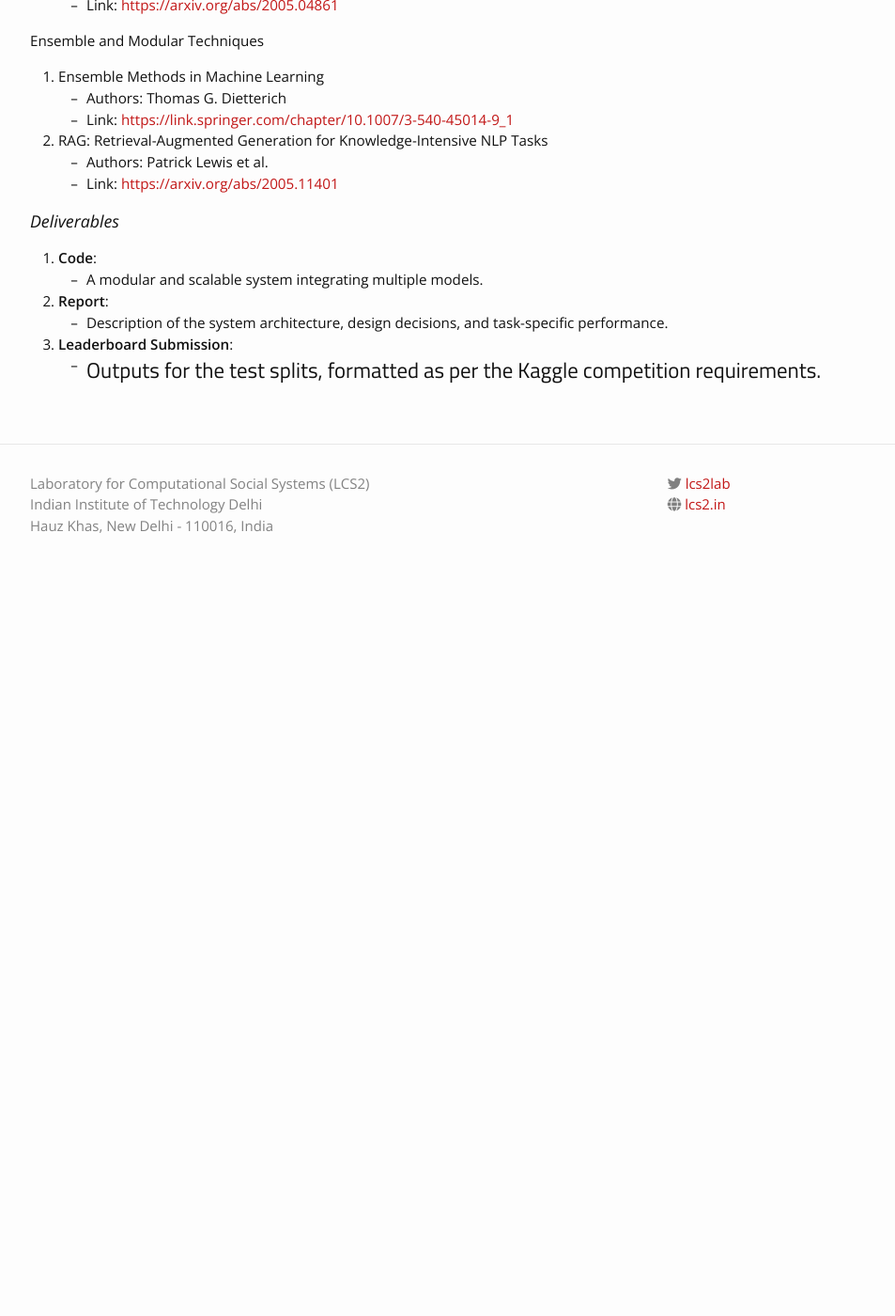
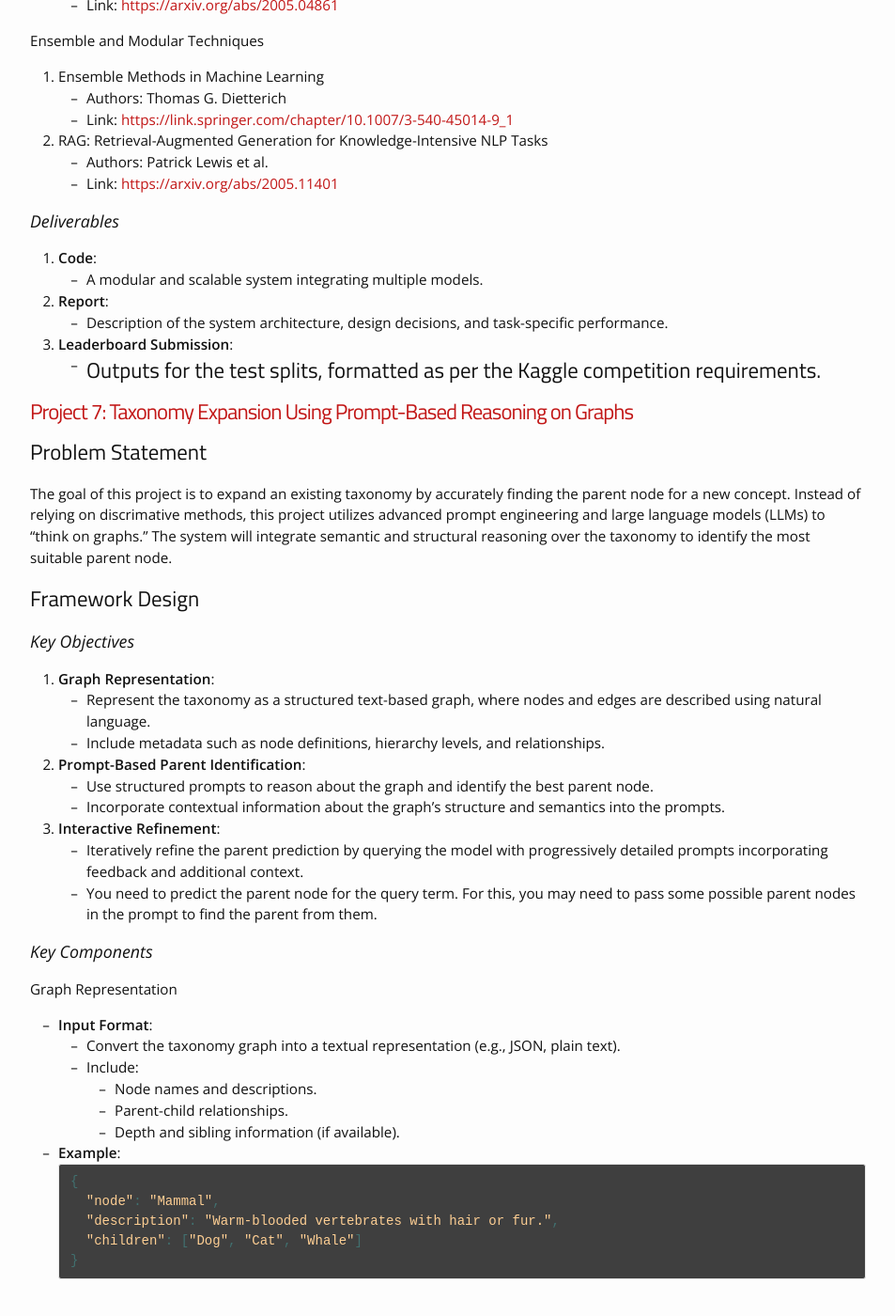
Before and after one commit to lcs2-iitd/ELL884-2402, a Jekyll site: the page built from project.md, in a window 1280 px wide and 1400 px high, scrolled down 7552 px. Shown: the whole window at 94% size, without its empty margins (163-1116 px from the left). Built offline with Jekyll 4.4.1, drawn with Linux system fonts in a browser that asks for light colours; nearby versions of some CDN libraries; before the commit the page ends 8182 px from its top, so only the background shows below that.

Commit message:
Update project.md

````diff
--- a/project.md
+++ b/project.md
@@ -349,3 +349,45 @@ To assist in designing your system, here are some relevant papers that provide i
 3. **Leaderboard Submission**:
    - Outputs for the test splits, formatted as per the Kaggle competition requirements.
 ---
+
+# Project 7: Taxonomy Expansion Using Prompt-Based Reasoning on Graphs
+
+## Problem Statement
+
+The goal of this project is to expand an existing taxonomy by accurately finding the parent node for a new concept. Instead of relying on discrimative methods, this project utilizes advanced prompt engineering and large language models (LLMs) to "think on graphs." The system will integrate semantic and structural reasoning over the taxonomy to identify the most suitable parent node.
+
+## Framework Design
+
+### Key Objectives
+
+1. **Graph Representation**:
+   - Represent the taxonomy as a structured text-based graph, where nodes and edges are described using natural language.
+   - Include metadata such as node definitions, hierarchy levels, and relationships.
+
+2. **Prompt-Based Parent Identification**:
+   - Use structured prompts to reason about the graph and identify the best parent node.
+   - Incorporate contextual information about the graph's structure and semantics into the prompts.
+
+3. **Interactive Refinement**:
+   - Iteratively refine the parent prediction by querying the model with progressively detailed prompts incorporating feedback and additional context.
+   - You need to predict the parent node for the query term. For this, you may need to pass some possible parent nodes in the prompt to find the parent from them.
+
+### Key Components
+
+#### Graph Representation
+
+- **Input Format**:
+  - Convert the taxonomy graph into a textual representation (e.g., JSON, plain text).
+  - Include:
+    - Node names and descriptions.
+    - Parent-child relationships.
+    - Depth and sibling information (if available).
+
+- **Example**:
+  ```json
+  {
+    "node": "Mammal",
+    "description": "Warm-blooded vertebrates with hair or fur.",
+    "children": ["Dog", "Cat", "Whale"]
+  }
+  ```
````
